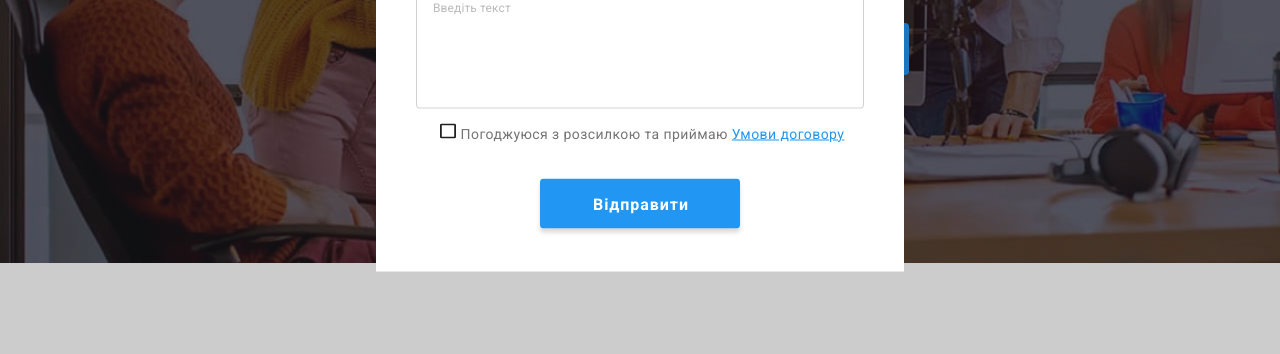
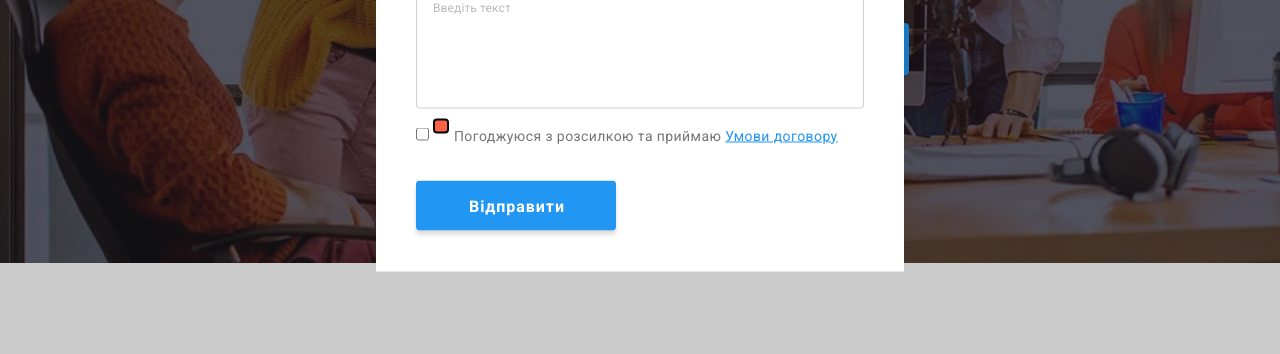
Before and after one commit to DmytroVyhovskyi1997/goit-markup-hw-06, a plain HTML site: page index.html in a window 1280 px wide. Both pictures are taken after a click on the button "Замовити послугу". Shown: the part 419-773 px from the top of the page. Drawn offline with nearby package versions, Linux system fonts and the light colour scheme.

Commit message:
Summary(required)

```diff
--- a/css/styles.css
+++ b/css/styles.css
@@ -429,10 +429,31 @@ textarea {
 }
 
 
-.checkbox{
-    appearance: none;
+.checkbox:checked + .icon{
+    background-color: #2196f3;
+    background-size: contain;
+
+}
+.icon{
+    display: inline-block;
+    width: 16px;
+    height: 15px;
+    align-items: center;
+    background-color: tomato;
+    border: 2px solid black;
+    border-radius: 4px;
+
+}
+.label{
+    display: block;
+}
+.icon-checkbox{
+    width: 16px;
+    height: 15px;
+
 }
 
+/*
 .check__box{
     text-align: center;
     margin-top: 10px;
@@ -463,7 +484,7 @@ background-color: #2196f3;
 
 .checkbox:checked + .icon-checkbox>.check-border{
     opacity: 0;
-}
+}*/
 .label-text{
  justify-content: center;
  align-items: center;
@@ -503,8 +524,8 @@ color: #757575;}
 
 
 
-
 /*
+<use class="check-border" href="./image/icons.svg/symbol.svg#icon"></use>
 .option{
     position: relative;
     flex-direction: row;
--- a/index.html
+++ b/index.html
@@ -404,18 +404,19 @@
                         <label for="comment"> Коментар</label>
                     <textarea class="comment" name="comment" rows="8" id="comment" placeholder="Введіть текст"></textarea>
                     </div>
-                    <div class="check__box">
+
                               <label class="label">
                                     <input class="checkbox" type="checkbox" name="checkbox">
-
+                    <span class="icon">
                                         <svg class="icon-checkbox" >
-                                            <use class="check-border" href="./image/icons.svg/symbol.svg#icon"></use>
-                                            <use class="check" href="./image/icons.svg/gimno.svg#icon-gimno"></use>
+                                            <use class="check" href="./image/icons.svg/gimno.svg#icon-check"></use>
                                         </svg>
+                    </span>
                                     <span class="label-text">Погоджуюся з розсилкою та приймаю <a class="text-topic">Умови договору</a></span>
                                 </label>
                                 <button  class="check-buttom">Відправити</button>
-                   </div>
+
+
                 </form>
 
             </div>
```
Also changed, not shown: image/icon  check.svg.
